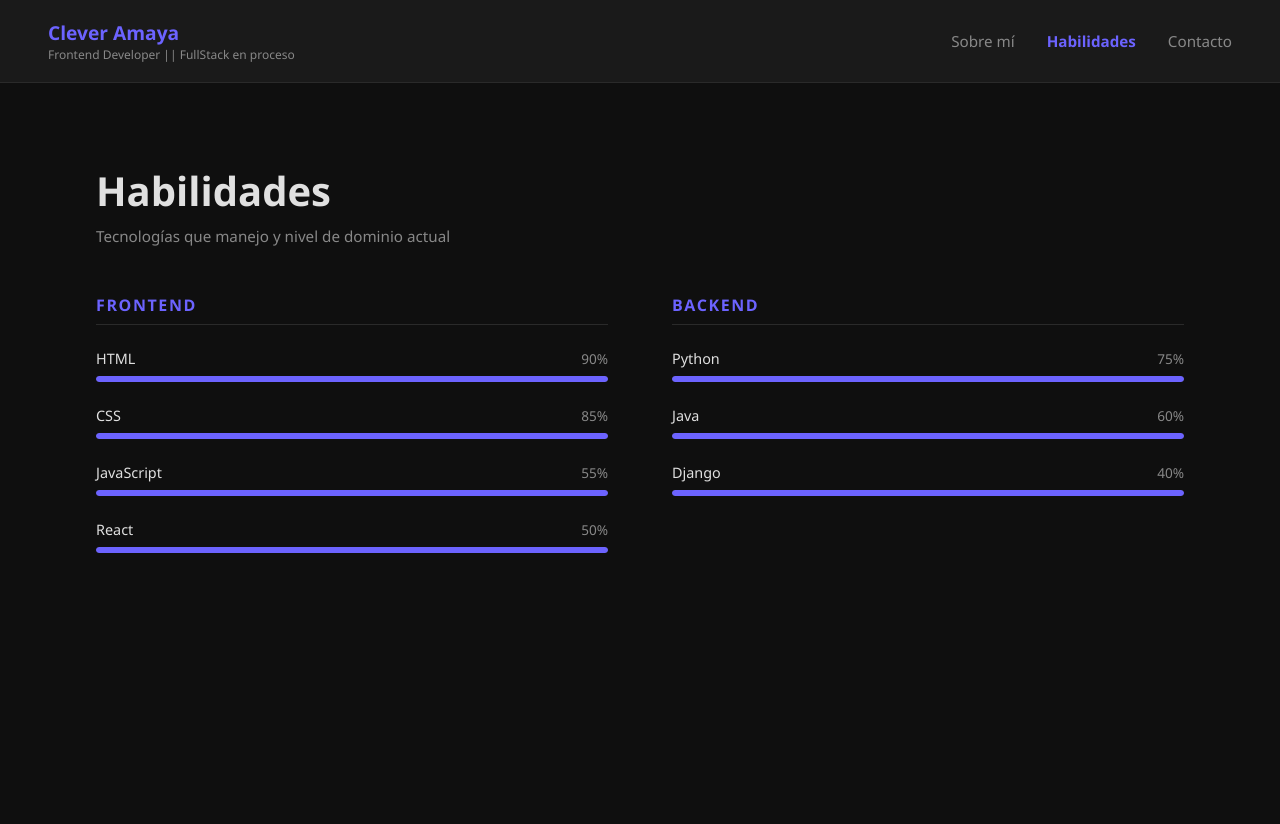
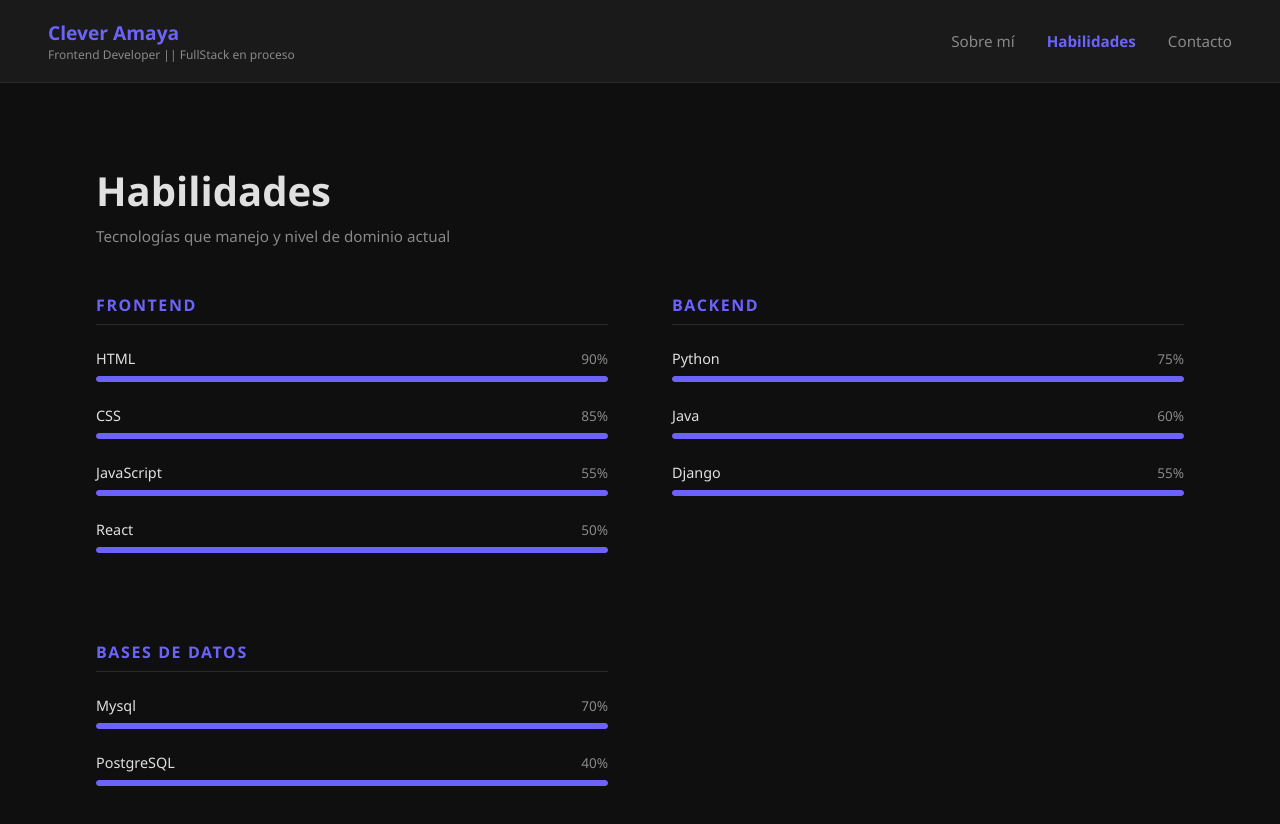
Before and after one commit to CLEV769/Proyecto_Propio, a React (Create React App) app in the folder mi-app/: page /skills in a window 1280 px wide. Shown: the top 824 px of the page. Built offline with nearby package versions, Linux system fonts and the light colour scheme.

Commit message:
Se sube el proyecto actualizado

```diff
--- a/mi-app/src/pages/Skills.jsx
+++ b/mi-app/src/pages/Skills.jsx
@@ -7,7 +7,9 @@ const skills = [
   { name: 'React', level: 50, category: 'Frontend' },
   { name: 'Python', level: 75, category: 'Backend' },
   { name: 'Java', level: 60, category: 'Backend' },
-  { name: 'Django', level: 40, category: 'Backend' },
+  { name: 'Django', level: 55, category: 'Backend' },
+  { name: 'Mysql', level: 70, category: 'database'},
+  { name: 'PostgreSQL', level: 40, category: 'database'},
 ];
 
 function Skills() {
@@ -60,6 +62,25 @@ function Skills() {
               </div>
             ))}
         </div>
+        <div className="skills__group">
+          <h2 className="skills__group-title">Bases de datos</h2>
+          {skills
+            .filter(skill => skill.category === 'database')
+            .map(skill => (
+              <div className="skill" key={skill.name}>
+                <div className="skill__info">
+                  <span className="skill__name">{skill.name}</span>
+                  <span className="skill__percent">{skill.level}%</span>
+                </div>
+                <div className="skill__bar">
+                  <div
+                    className="skill__fill"
+                    style={{ width: `${skill.level}%` }}
+                  />
+                </div>
+              </div>
+            ))}
+        </div>
       </div>
     </section>
   );
```
